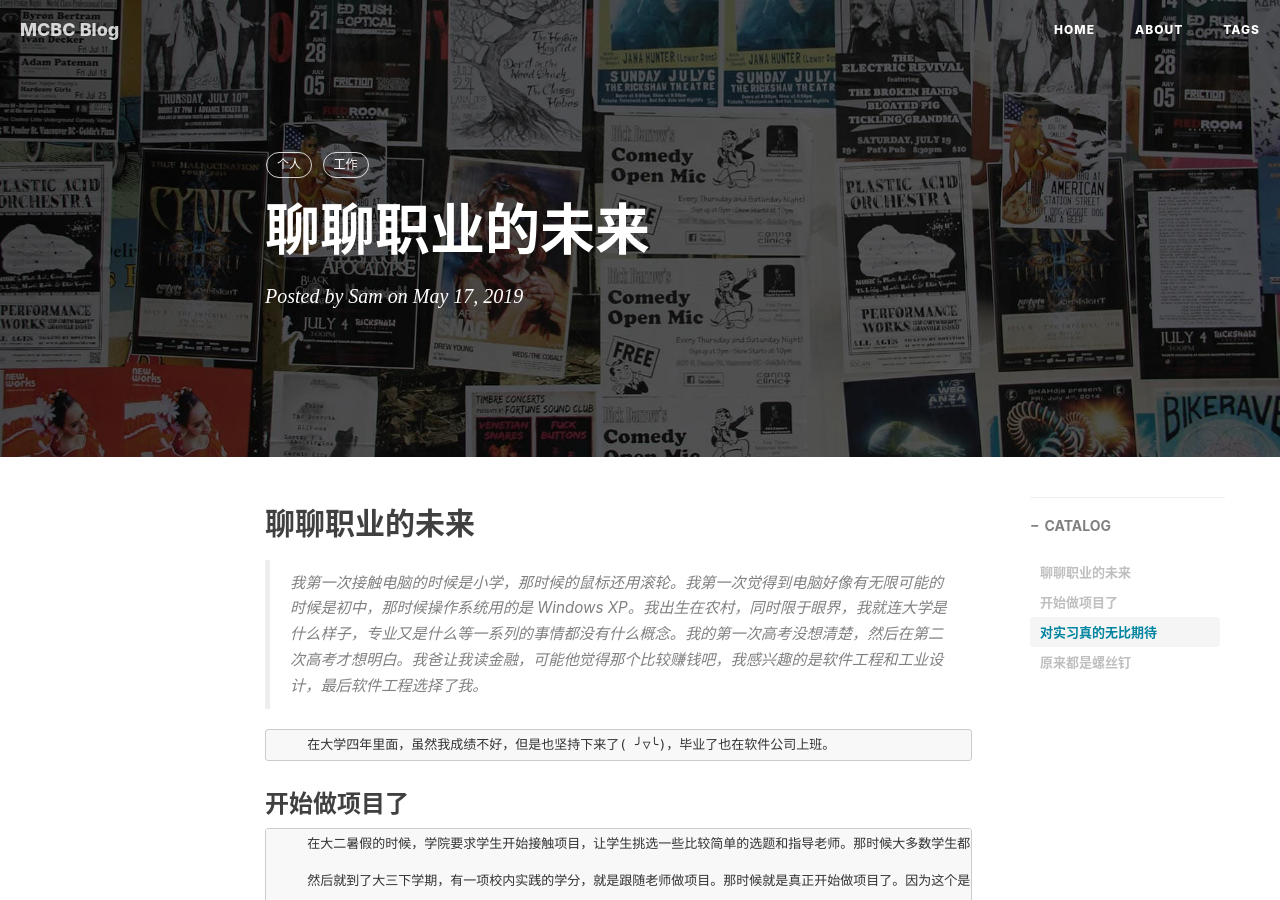
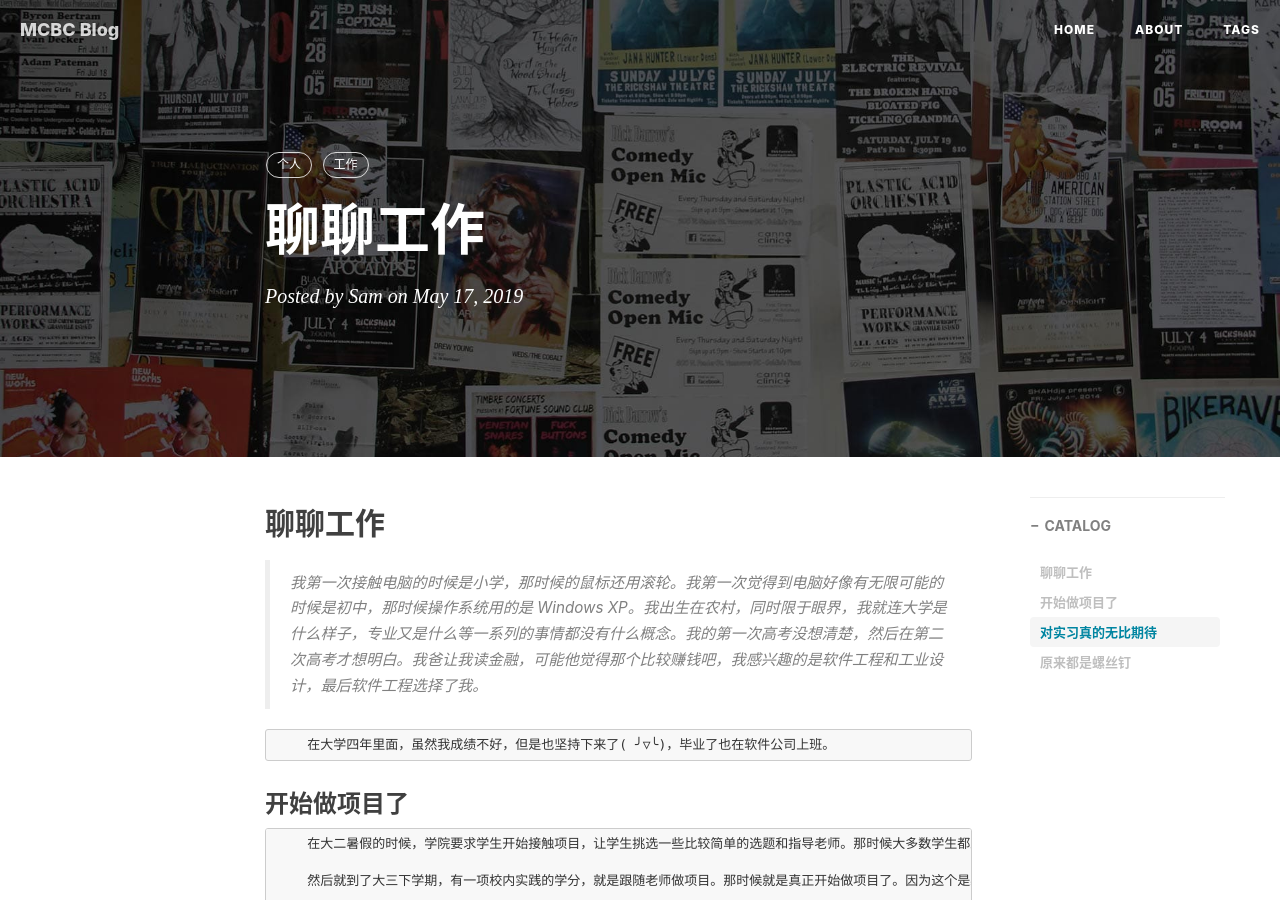
Before and after one commit to mercifu/samsclub.github.io, a Jekyll site: the page built from _posts/2019-05-17-聊聊职业的未来.md, in a window 1280 px wide and 900 px high. Built offline with Jekyll 4.4.1, drawn with Linux system fonts in a browser that asks for light colours; nearby versions of some CDN libraries; comment, search, counter and statistics services are not loaded.

Commit message:
correct the title

```diff
--- a/_posts/2019-05-17-聊聊职业的未来.md
+++ b/_posts/2019-05-17-聊聊职业的未来.md
@@ -1,6 +1,6 @@
 ---
 layout:     post
-title:      聊聊职业的未来
+title:      聊聊工作
 subtitle:
 date:       2019-05-17
 author:     Sam
@@ -11,7 +11,7 @@ tags:
     - 工作
 ---
 
-## 聊聊职业的未来
+## 聊聊工作
 
 > 我第一次接触电脑的时候是小学，那时候的鼠标还用滚轮。我第一次觉得到电脑好像有无限可能的时候是初中，那时候操作系统用的是 Windows XP。我出生在农村，同时限于眼界，我就连大学是什么样子，专业又是什么等一系列的事情都没有什么概念。我的第一次高考没想清楚，然后在第二次高考才想明白。我爸让我读金融，可能他觉得那个比较赚钱吧，我感兴趣的是软件工程和工业设计，最后软件工程选择了我。
 
```
